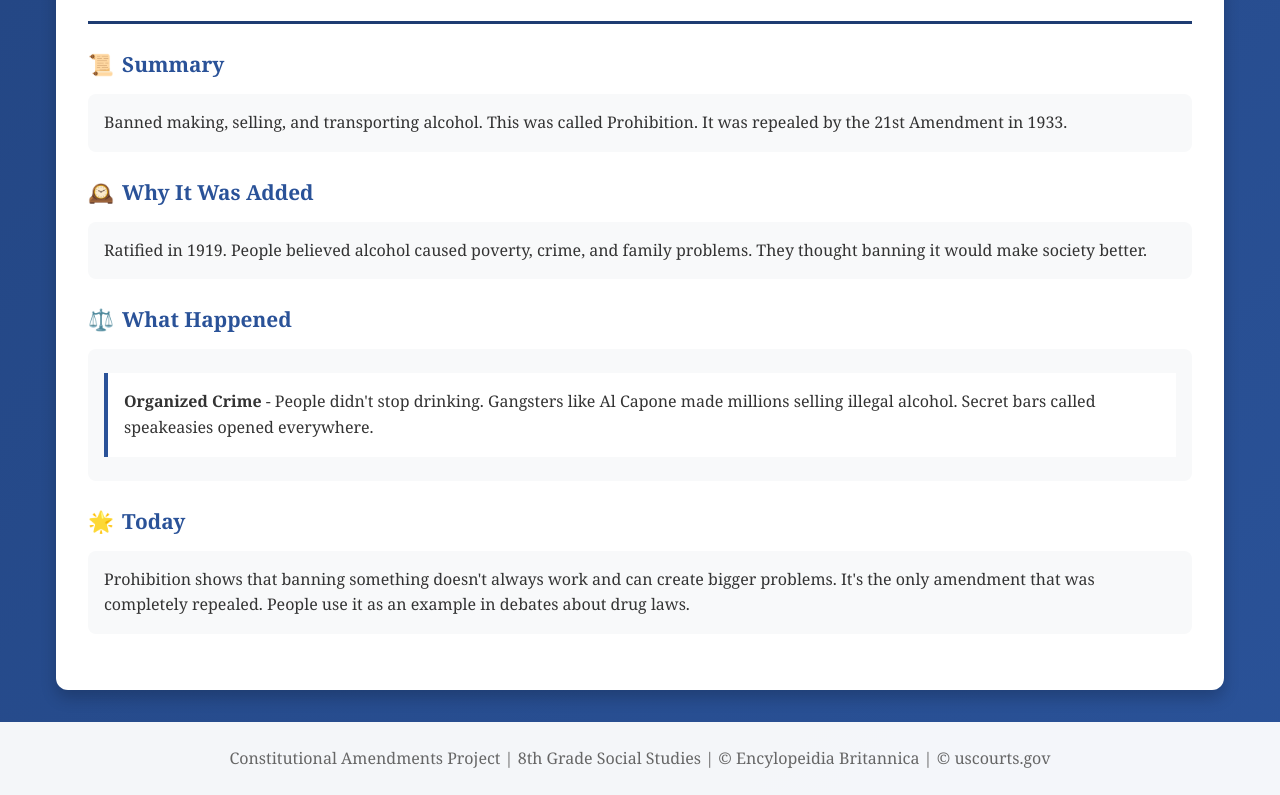
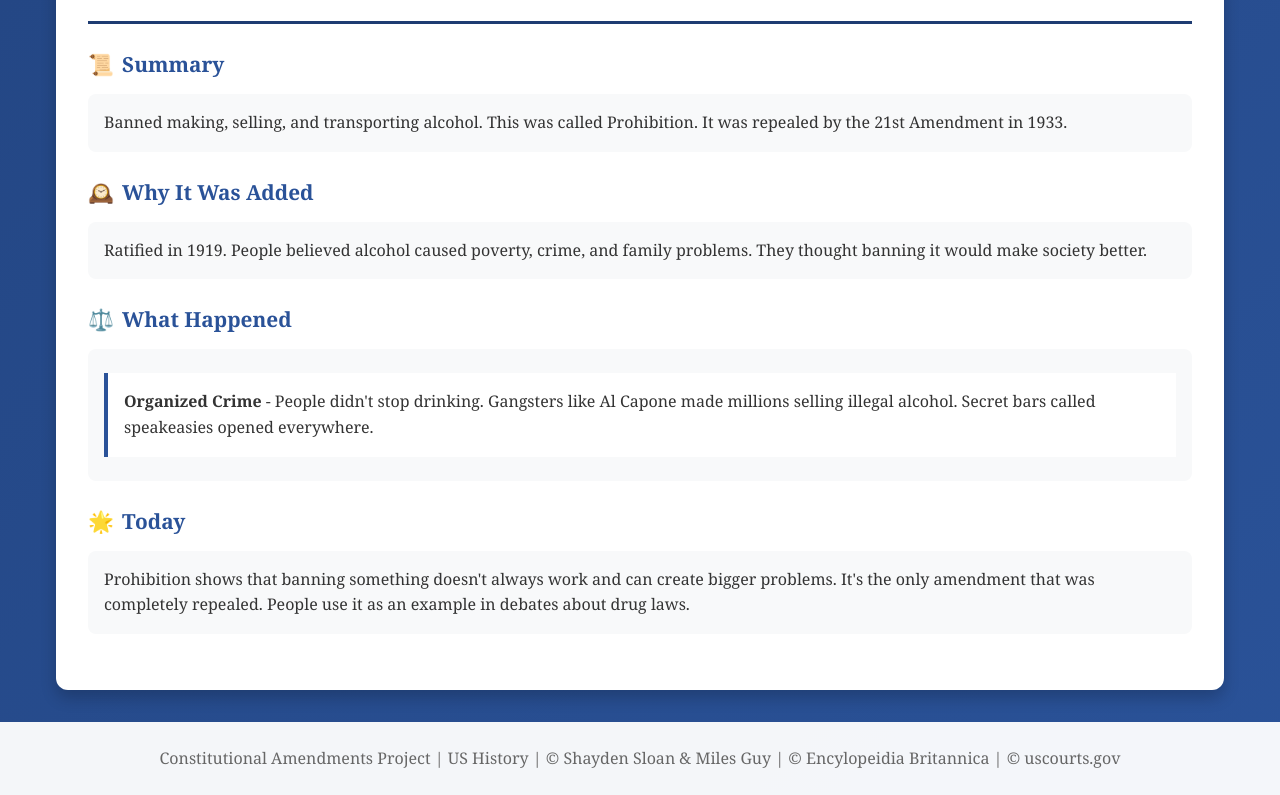
Before and after one commit to shaydensloan-create/US-HIS-Amendments-Project, a plain HTML site: page index.html in a window 1280 px wide. Shown: the part 2073-2868 px from the top of the page. Drawn offline with Linux system fonts and the light colour scheme.

Commit message:
Update index.html

```diff
--- a/index.html
+++ b/index.html
@@ -273,7 +273,7 @@
     </div>
 
     <footer>
-        <p>Constitutional Amendments Project | 8th Grade Social Studies | &copy; Encylopeidia Britannica | &copy; uscourts.gov</p>
+        <p>Constitutional Amendments Project | US History | &copy; Shayden Sloan & Miles Guy | &copy; Encylopeidia Britannica | &copy; uscourts.gov</p>
     </footer>
 </body>
 </html>
```
